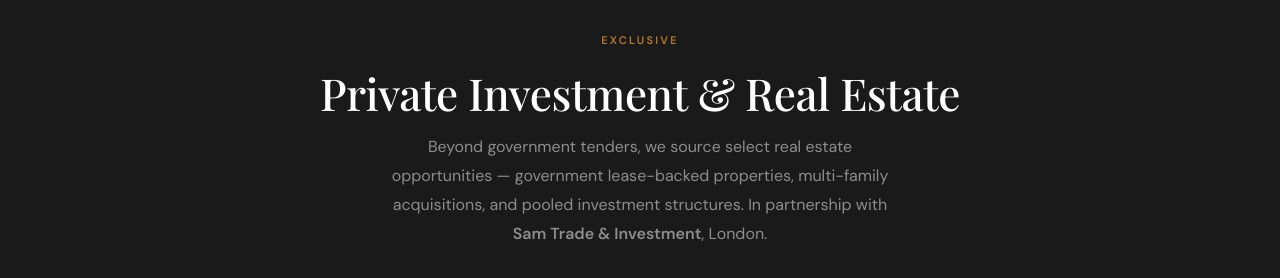
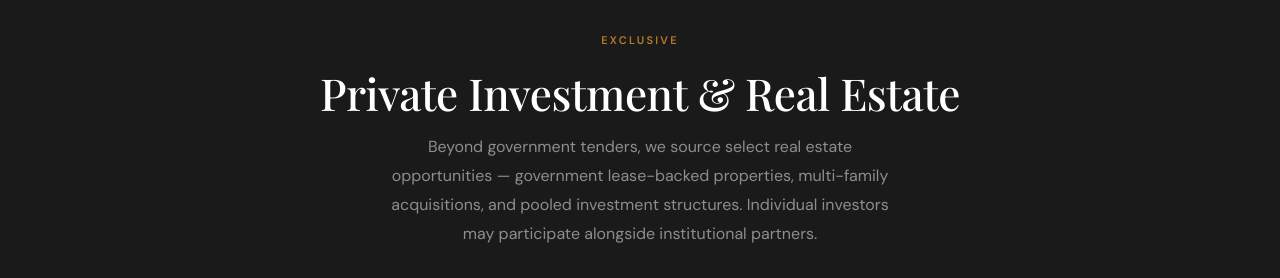
Before and after one commit to bsobaci/crosslane-global-, a plain HTML site: page prototype/opportunities.html in a window 1280 px wide. Shown: the part 920-1198 px from the top of the page. Drawn offline with nearby package versions, Linux system fonts and the light colour scheme; no server answers.

Commit message:
Fix: separate partner from Private Deals

```diff
--- a/prototype/opportunities.html
+++ b/prototype/opportunities.html
@@ -120,8 +120,8 @@
     <p class="tag" data-en>Exclusive</p><p class="tag" data-tr>Özel</p>
     <h2 data-en>Private Investment & Real Estate</h2>
     <h2 data-tr>Özel Yatırım & Gayrimenkul</h2>
-    <p data-en>Beyond government tenders, we source select real estate opportunities — government lease-backed properties, multi-family acquisitions, and pooled investment structures. In partnership with <strong>Sam Trade & Investment</strong>, London.</p>
-    <p data-tr>Kamu ihalelerinin ötesinde, seçkin gayrimenkul fırsatlarını da araştırıyoruz — devlet kira garantili mülkler, çoklu konut alımları ve ortak yatırım yapıları. <strong>Sam Trade & Investment</strong> (Londra) iş birliğiyle.</p>
+    <p data-en>Beyond government tenders, we source select real estate opportunities — government lease-backed properties, multi-family acquisitions, and pooled investment structures. Individual investors may participate alongside institutional partners.</p>
+    <p data-tr>Kamu ihalelerinin ötesinde, seçkin gayrimenkul fırsatlarını da araştırıyoruz — devlet kira garantili mülkler, çoklu konut alımları ve ortak yatırım yapıları. Bireysel yatırımcılar kurumsal ortaklarla birlikte yer alabilir.</p>
     <a href="contact.html" class="btn-gold" data-en>Request Access</a>
     <a href="contact.html" class="btn-gold" data-tr>Erişim Talep Et</a>
   </div>
```
